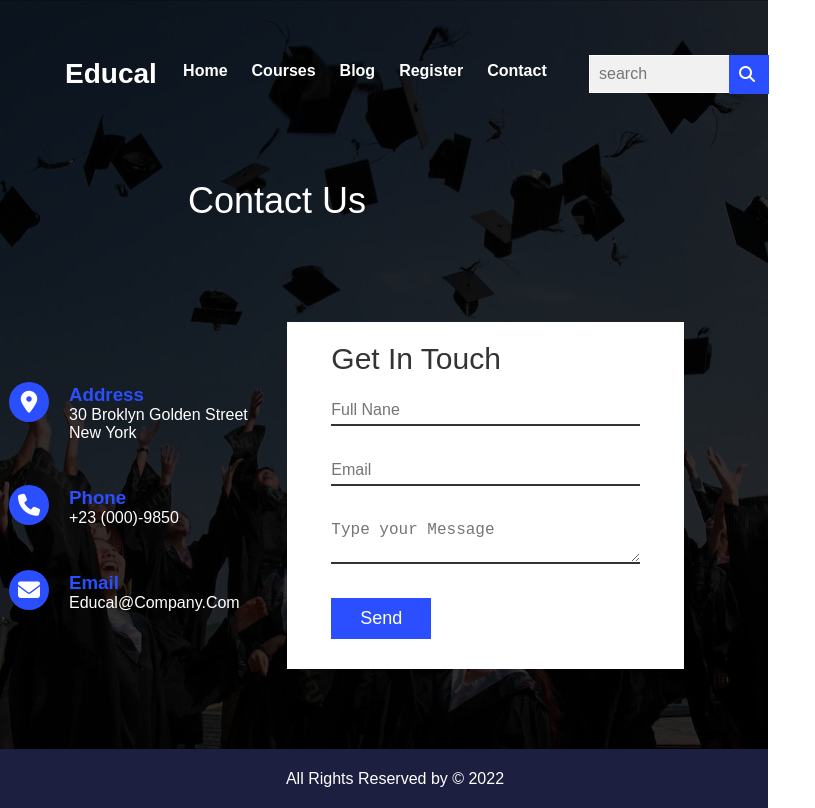
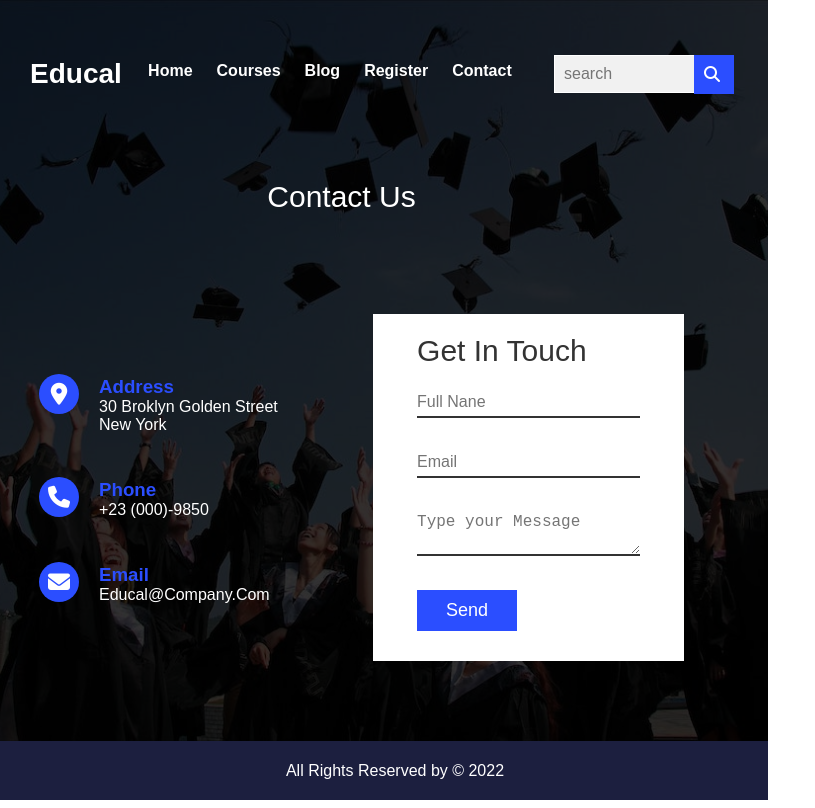
Before and after one commit to Samiha13/LMS, a plain HTML site: page contact.html in a window 768 px wide. Shown: the whole page, 815 px wide, since content can reach past the window. Drawn offline with Linux system fonts and the light colour scheme.

Commit message:
first commit

```diff
--- a/assets/css/responsive.css
+++ b/assets/css/responsive.css
@@ -79,7 +79,7 @@ Checking Size: 1000px
         flex-basis: 90%;
     }
     .content h2 {
-        margin-left: -250px;
+        font-size: 32px;
     }
 }
 
@@ -218,11 +218,16 @@ Checking Size: 800px
 
      /* Contact Page */
     .content {
-            width: 486px;
+            width: 615px;
         }
 
     .contact {
             width: 90%;
+        }
+        .content h2 {
+
+            font-size: 30px;
+
         }
     .contact-form {
 
@@ -400,6 +405,11 @@ Checking Size: 400px
         width: 100%;
 
     }
+    .content h2 {
+
+        font-size: 26px;
+
+    }
 
     .content {
         text-align: center;
--- a/assets/css/style.css
+++ b/assets/css/style.css
@@ -56,7 +56,9 @@ img{
     position: absolute;
     z-index: 999;
     top: 0;
-    margin: 0 65px;
+    right: 0;
+    left: 0;
+    margin-left: 30px;
 
 }
 .header{
@@ -966,10 +968,12 @@ h4 {
 }
 
 .contact-info {
-    width: 50%;
-    display: flex;
-    flex-direction: column;
+	width: 79%;
+	display: flex;
+	flex-direction: column;
+	margin-left: 30px;
 }
+
 .box {
     position: relative;
     padding: 20px 0;
```
